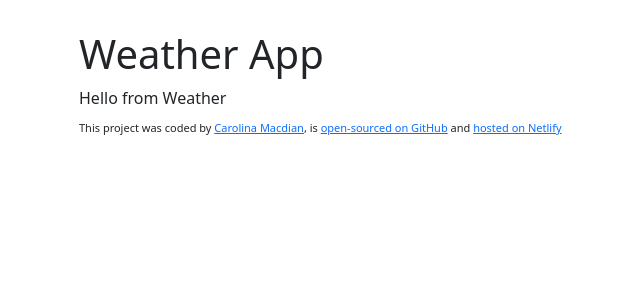
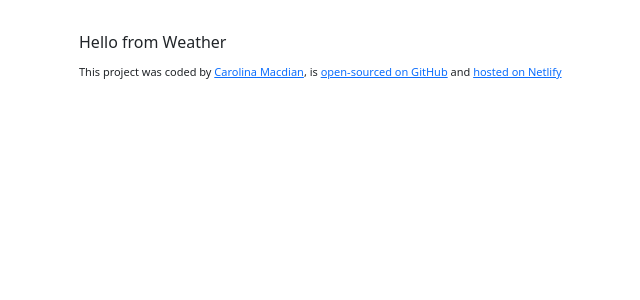
Before and after one commit to CarolinaMacdian/weather-app-react, a React (Create React App) app: page / in a window 1280 px wide. Shown: the top 300 px of the page, without its empty margins (273-913 px from the left). Built offline with nearby package versions, Linux system fonts and the light colour scheme.

Commit message:
Update App.js

```diff
--- a/src/App.js
+++ b/src/App.js
@@ -7,7 +7,6 @@ export default function App() {
   return (
     <div className='App'>
       <div className='container'>
-        <h1>Weather App</h1>
         <Weather defaultCity='New York' />
         <footer>
           <p>
```
